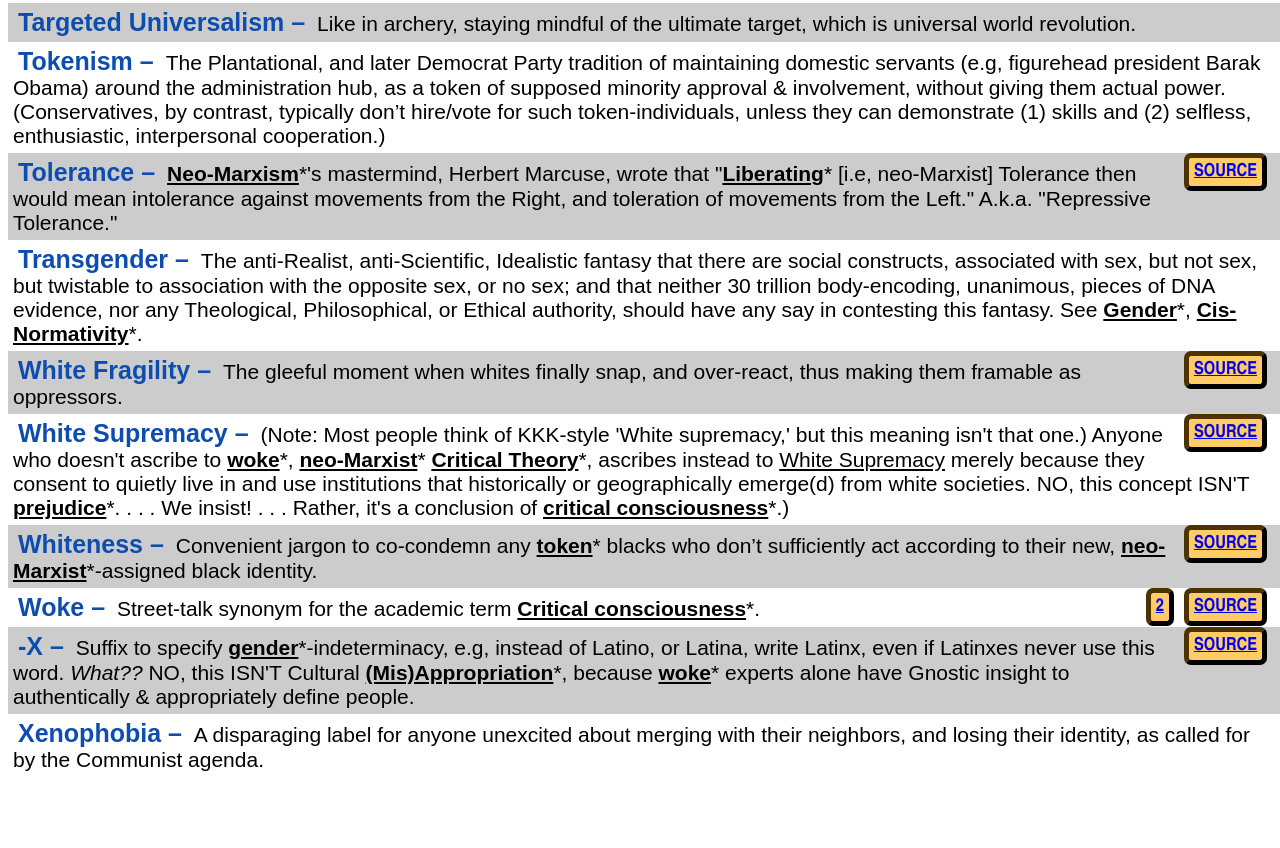
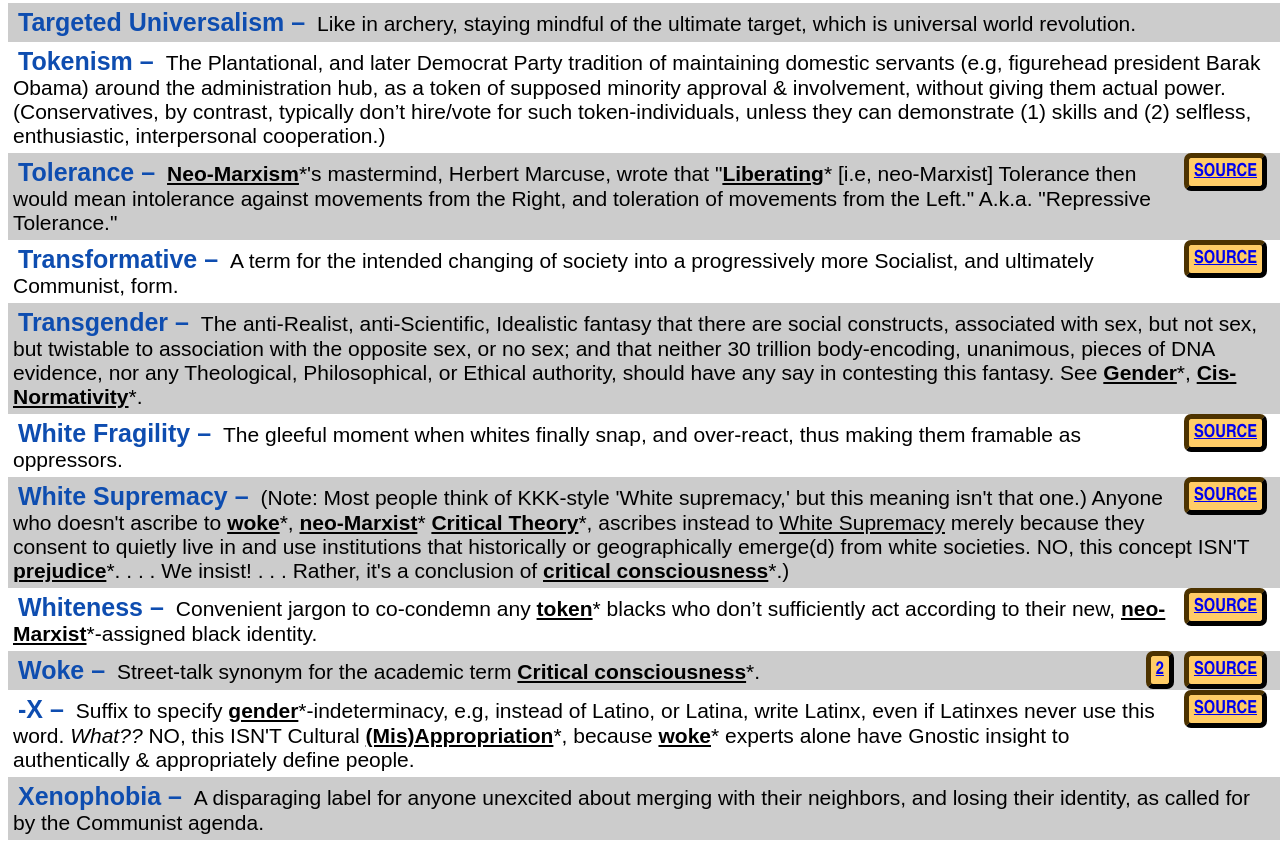
Before and after one commit to rudminda/DiversityFoolbox, a plain HTML site: page index.html in a window 1280 px wide. Shown: the part 4558-5406 px from the top of the page. Before the commit the page ends 5343 px from the top, so only its background shows below. Drawn offline with nearby package versions, Linux system fonts and the light colour scheme; a web font is replaced by a local one.

Commit message:
Update index.html

```diff
--- a/index.html
+++ b/index.html
@@ -469,7 +469,12 @@ https://www.youtube.com/watch?v=PQrMfv_T_lQ ." ><a href="https://www.youtube.com
         <div class="source" title="&quot;Life in Herbert Marcuse's World,&quot; New Discourses, accessed 8/23/2022 at
 https://youtu.be/SIgrwFa6FJM?t=269 ." ><a href="https://youtu.be/SIgrwFa6FJM?t=269" target="_blank">SOURCE</a></div>
     <div  id="tolerance" class="aRow"><span class="rowTitle">Tolerance – </span><a class="link" href="./#neomarxism">Neo-Marxism</a>*'s mastermind, Herbert Marcuse, wrote that "<a class="link" href="./#liberation">Liberating</a>* [i.e, neo-Marxist] Tolerance then would mean intolerance against movements from the Right, and toleration of movements from the Left."  A.k.a. "Repressive Tolerance."
-    </div><div  id="transgender" class="aRow"><span class="rowTitle">Transgender – </span>The anti-Realist, anti-Scientific, Idealistic fantasy that there are social constructs,
+    </div>
+        <div class="source" title="&quot;Critical Education: Transformative Social-Emotional Learning (SEL),&quot; New Discourses, accessed 2/3/2023 at
+https://youtu.be/-71HIh_OZ_s?t=413 ." ><a href="https://youtu.be/-71HIh_OZ_s?t=413" target="_blank">SOURCE</a></div>
+    <div  id="transformative" class="aRow"><span class="rowTitle">Transformative – </span> A term for the intended changing of society into a progressively more Socialist, and ultimately Communist, form.
+    </div>
+        <div  id="transgender" class="aRow"><span class="rowTitle">Transgender – </span>The anti-Realist, anti-Scientific, Idealistic fantasy that there are social constructs,
     associated with sex, but not sex, but twistable to association with the opposite sex, or no sex; and that
     neither 30 trillion body-encoding, unanimous, pieces of DNA evidence, nor any Theological,
     Philosophical, or Ethical authority, should have any say in contesting this fantasy. See <a class="link" href="./#gender">Gender</a>*, <a class="link" href="./#cisnormativity">Cis-Normativity</a>*.
```
